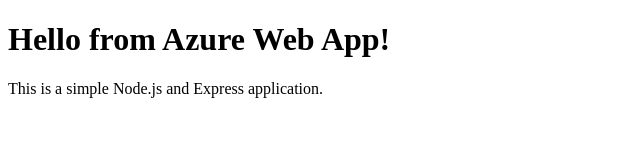
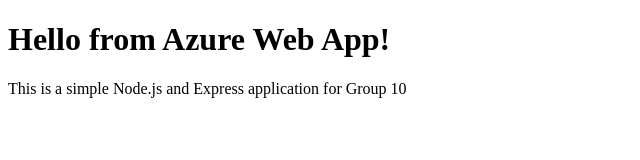
Before and after one commit to NicM34/azure-webapp-demo, a website: page public/index.html in a window 1280 px wide. Shown: the whole page, without its empty margins (0-640 px from the left). Drawn offline with Linux system fonts and the light colour scheme.

Commit message:
Update index.html

```diff
--- a/public/index.html
+++ b/public/index.html
@@ -5,6 +5,6 @@
   </head>
   <body>
     <h1>Hello from Azure Web App!</h1>
-    <p>This is a simple Node.js and Express application.</p>
+    <p>This is a simple Node.js and Express application for Group 10</p>
   </body>
 </html>
```
